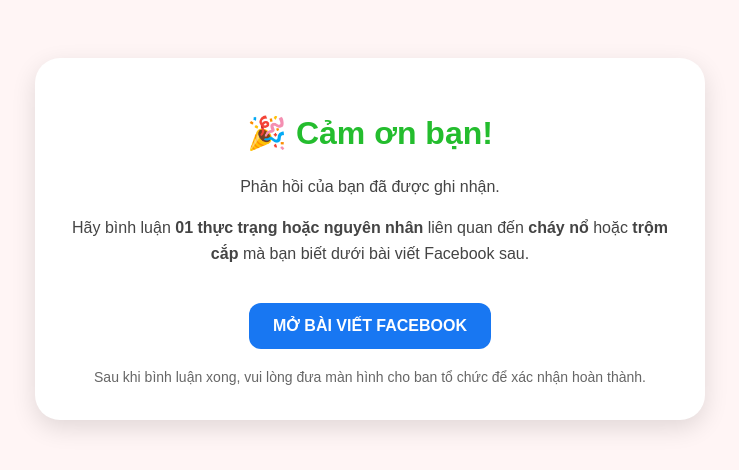
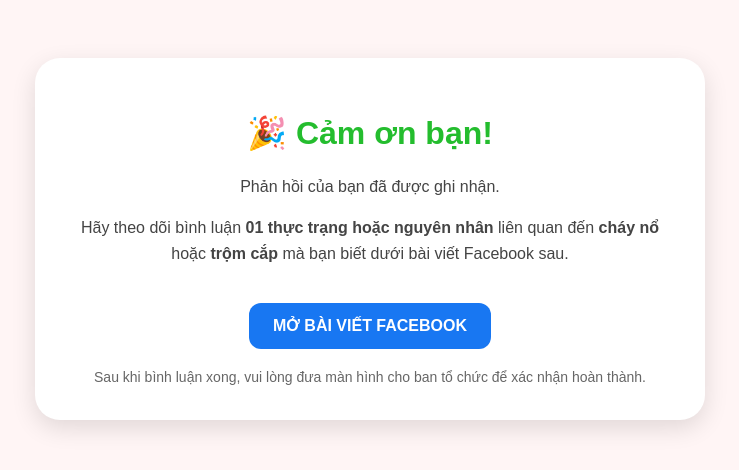
Before and after one commit to Khanhlqce/booth2-survey, a FastAPI app: page /thanks in a window 1280 px wide. Shown: the top 470 px of the page, without its empty margins (270-1009 px from the left). Run offline with FastAPI, Linux system fonts and the light colour scheme; some libraries are stand-ins or nearby versions.

```diff
--- a/templates/thanks.html
+++ b/templates/thanks.html
@@ -65,14 +65,14 @@ p{
     </p>
 
     <p>
-        Hãy bình luận <b>01 thực trạng hoặc nguyên nhân</b>
+        Hãy theo dõi bình luận <b>01 thực trạng hoặc nguyên nhân</b>
         liên quan đến <b>cháy nổ</b> hoặc <b>trộm cắp</b>
         mà bạn biết dưới bài viết Facebook sau.
     </p>
 
     <a
         class="fb-btn"
-        href="https://www.facebook.com/story.php?story_fbid=122129392268883554&id=61576506645148&mibextid=wwXIfr&rdid=0JOUs6Huah0kN4Iv"
+        href="https://www.facebook.com/FireEyevn"
         target="_blank"
     >
         MỞ BÀI VIẾT FACEBOOK
```
